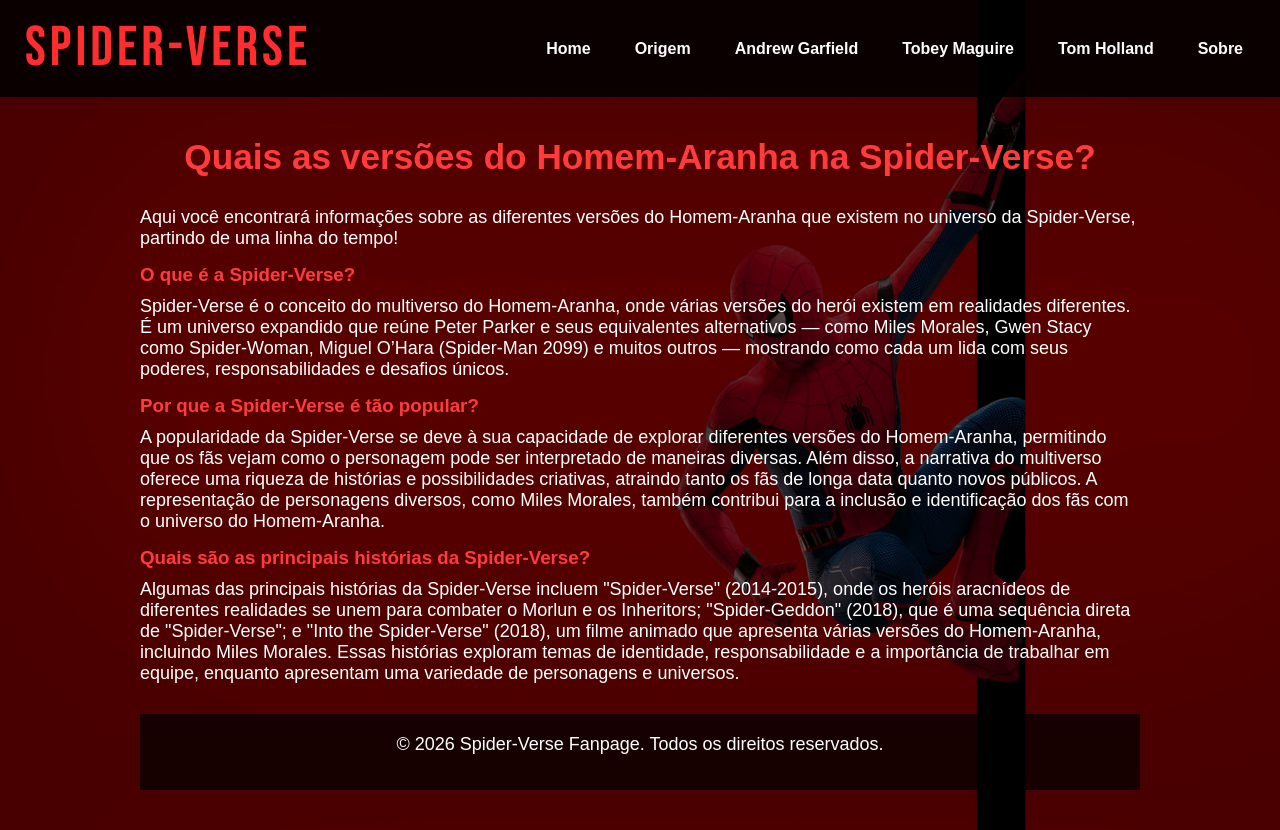
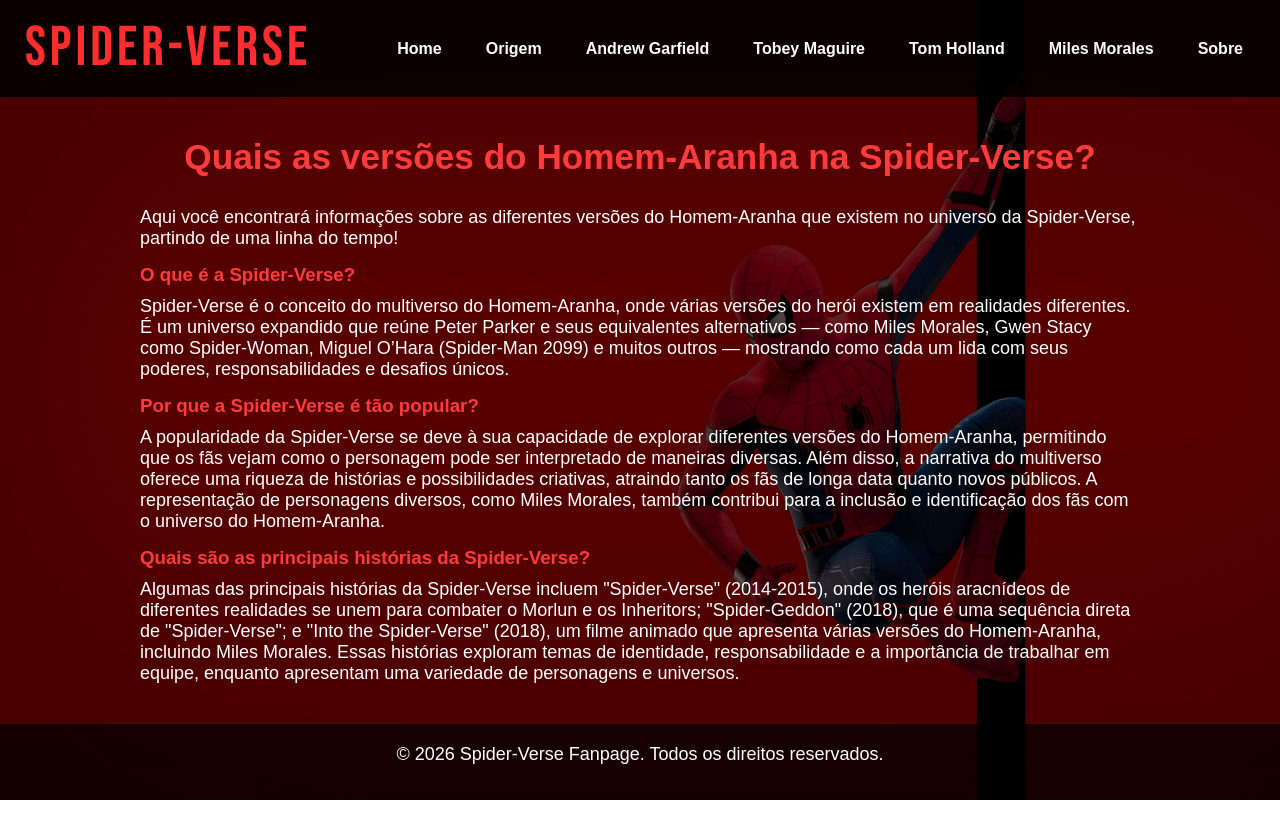
Before and after one commit to TiagoNogueiraDeveloper/SPIDERMAN-FANPAGE, a plain HTML site: page html/versoes.html in a window 1280 px wide. After the commit the page ends 800 px from the top, so only its background shows below. Drawn offline with Linux system fonts and the light colour scheme.

Commit message:
Correção de erros

```diff
--- a/css/andrewGarfield.css
+++ b/css/andrewGarfield.css
@@ -1,5 +1,3 @@
-/*IDEIA DE LAYOUT, SUJEITO A MUDANÇAS!! */
-
 *{
     margin:0;
     padding:0;
@@ -16,8 +14,6 @@
     background-attachment: fixed;
     color:white;
 }
-
-/* NAVBAR */
 
 /* NAVBAR */
 
--- a/css/index.css
+++ b/css/index.css
@@ -1,5 +1,3 @@
-/*IDEIA DE LAYOUT, SUJEITO A MUDANÇAS!! */
-
 *{
     margin:0;
     padding:0;
@@ -16,8 +14,6 @@
     background-attachment: fixed;
     color:white;
 }
-
-/* NAVBAR */
 
 /* NAVBAR */
 
--- a/css/origem.css
+++ b/css/origem.css
@@ -1,5 +1,3 @@
-/*IDEIA DE LAYOUT, SUJEITO A MUDANÇAS!! */
-
 *{
     margin:0;
     padding:0;
@@ -16,8 +14,6 @@
     background-attachment: fixed;
     color:white;
 }
-
-/* NAVBAR */
 
 /* NAVBAR */
 
--- a/css/sobre.css
+++ b/css/sobre.css
@@ -1,5 +1,3 @@
-/*IDEIA DE LAYOUT, SUJEITO A MUDANÇAS!! */
-
 *{
     margin:0;
     padding:0;
--- a/css/versoes.css
+++ b/css/versoes.css
@@ -1,5 +1,3 @@
-/*IDEIA DE LAYOUT, SUJEITO A MUDANÇAS!! */
-
 *{
     margin:0;
     padding:0;
@@ -16,8 +14,6 @@
     background-attachment: fixed;
     color:white;
 }
-
-/* NAVBAR */
 
 /* NAVBAR */
 
--- a/html/versoes.html
+++ b/html/versoes.html
@@ -26,6 +26,7 @@
                 <li><a href="andrewGarfield.html">Andrew Garfield</a></li>
                 <li><a href="tobeyMaguire.html">Tobey Maguire</a></li>
                 <li><a href="tomHolland.html">Tom Holland</a></li>
+                <li><a href="milesMorales.html">Miles Morales</a></li>
                 <li><a href="sobre.html">Sobre</a></li>
             </ul>
         </div>
@@ -55,9 +56,10 @@
             </header>
             <p>Algumas das principais histórias da Spider-Verse incluem "Spider-Verse" (2014-2015), onde os heróis aracnídeos de diferentes realidades se unem para combater o Morlun e os Inheritors; "Spider-Geddon" (2018), que é uma sequência direta de "Spider-Verse"; e "Into the Spider-Verse" (2018), um filme animado que apresenta várias versões do Homem-Aranha, incluindo Miles Morales. Essas histórias exploram temas de identidade, responsabilidade e a importância de trabalhar em equipe, enquanto apresentam uma variedade de personagens e universos.</p>
         </section>
-        <footer>
+    </main>
+
+    <footer>
             <p>&copy; 2026 Spider-Verse Fanpage. Todos os direitos reservados.</p>
-        </footer>
-    </main>
+    </footer>
 </body>
 </html>
```
Also changed, not shown: html/origem.html (+1 -0 lines), html/sobre.html (+3 -3 lines), index.html (+4 -3 lines).
